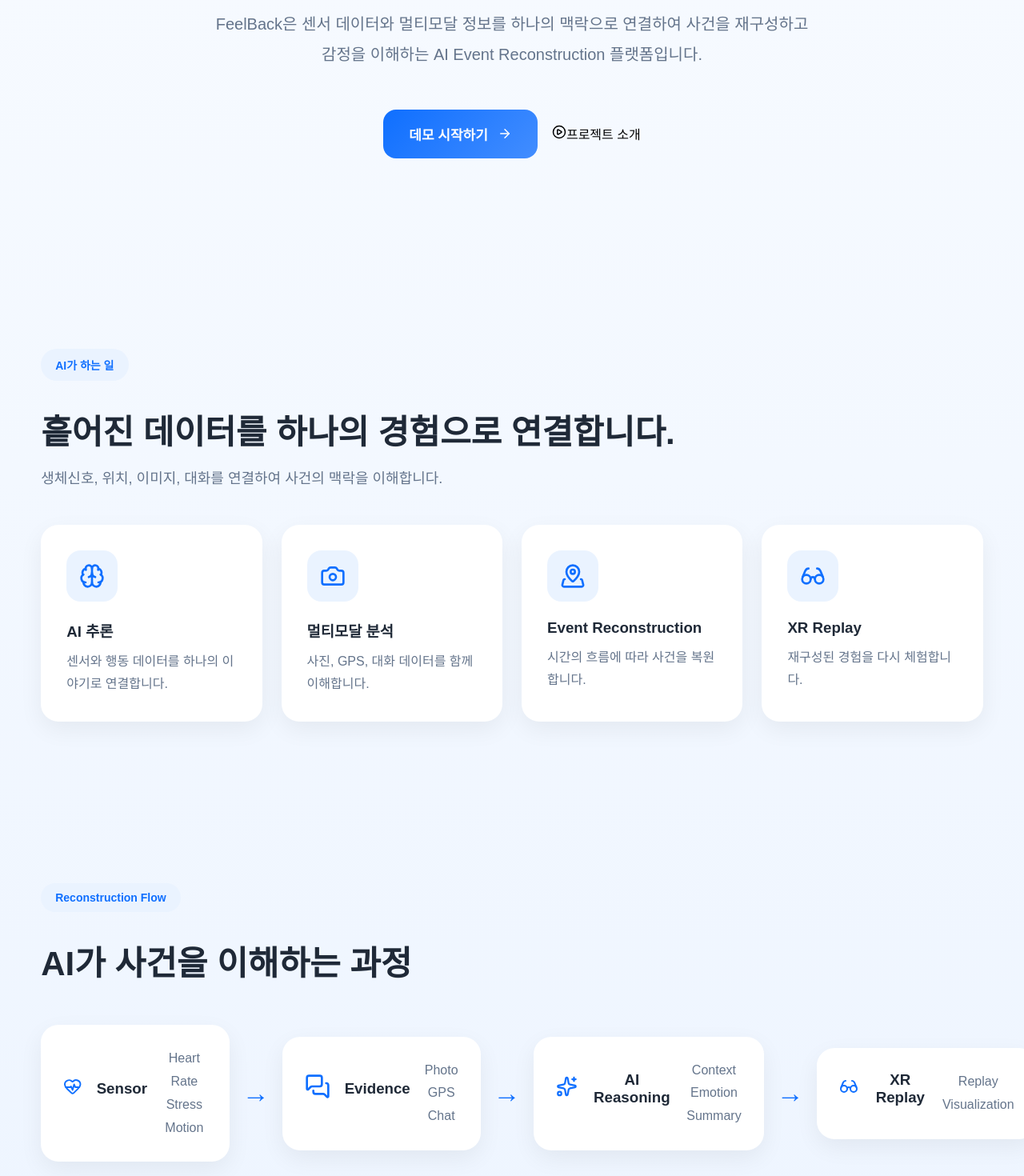
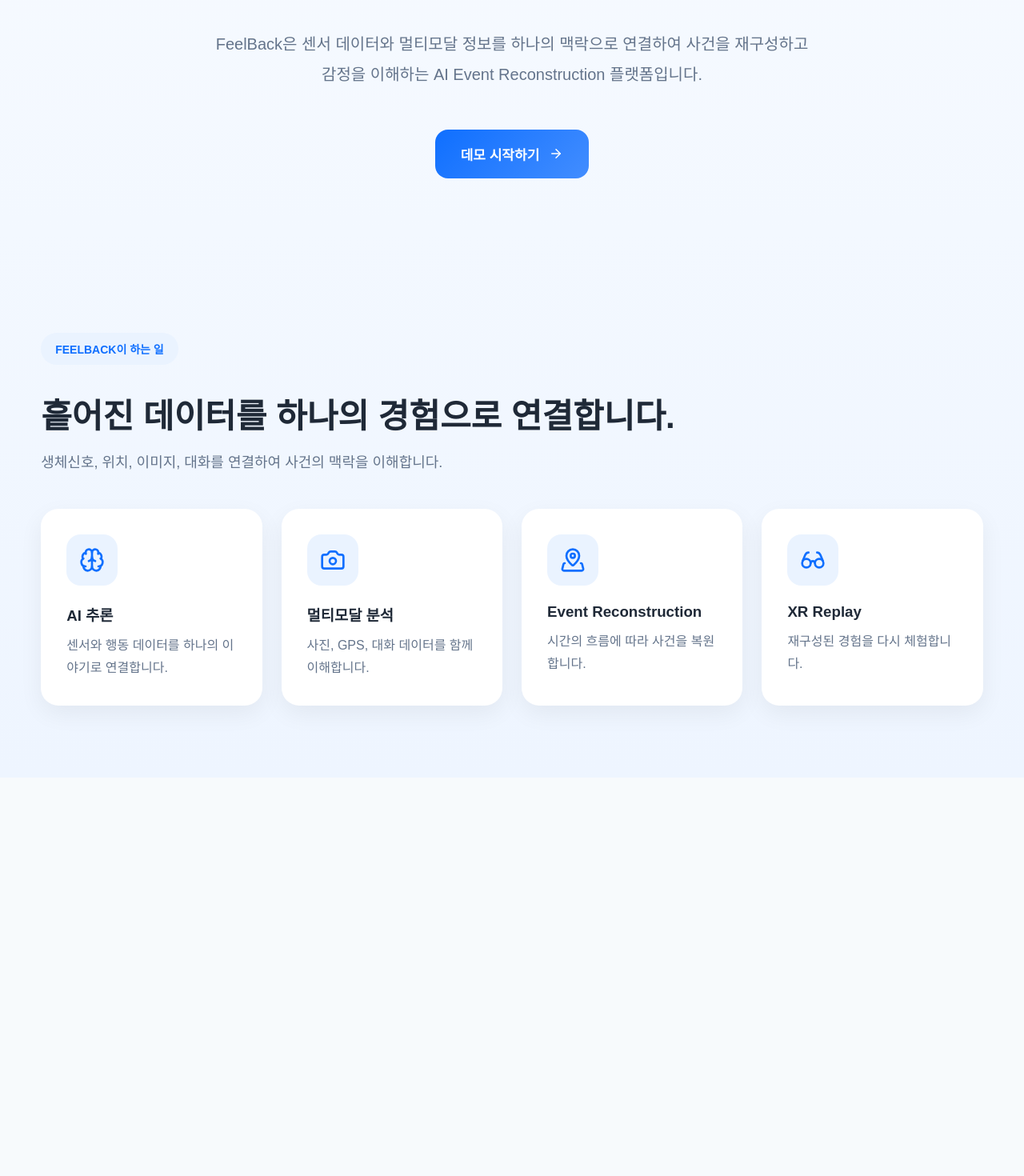
Before and after one commit to rlakdus/yology, a React (Vite) app in the folder frontend/: page / in a window 1280 px wide. Shown: the part 400-1870 px from the top of the page at 80% size. After the commit the page ends 1372 px from the top, so only its background shows below. Built offline with nearby package versions, Linux system fonts and the light colour scheme.

Commit message:
feat: finalize home landing page UI

```diff
--- a/frontend/src/pages/Home.tsx
+++ b/frontend/src/pages/Home.tsx
@@ -7,9 +7,6 @@ import {
   Camera,
   MapPinned,
   Glasses,
-  HeartPulse,
-  MessagesSquare,
-  Sparkles
 } from "lucide-react";
 
 import "../styles/home.css";
@@ -21,27 +18,27 @@ const Home = () => {
   const features = [
 
     {
-      icon:<Brain size={32}/>,
-      title:"AI 추론",
-      description:"센서와 행동 데이터를 하나의 이야기로 연결합니다."
+      icon: <Brain size={32} />,
+      title: "AI 추론",
+      description: "센서와 행동 데이터를 하나의 이야기로 연결합니다."
     },
 
     {
-      icon:<Camera size={32}/>,
-      title:"멀티모달 분석",
-      description:"사진, GPS, 대화 데이터를 함께 이해합니다."
+      icon: <Camera size={32} />,
+      title: "멀티모달 분석",
+      description: "사진, GPS, 대화 데이터를 함께 이해합니다."
     },
 
     {
-      icon:<MapPinned size={32}/>,
-      title:"Event Reconstruction",
-      description:"시간의 흐름에 따라 사건을 복원합니다."
+      icon: <MapPinned size={32} />,
+      title: "Event Reconstruction",
+      description: "시간의 흐름에 따라 사건을 복원합니다."
     },
 
     {
-      icon:<Glasses size={32}/>,
-      title:"XR Replay",
-      description:"재구성된 경험을 다시 체험합니다."
+      icon: <Glasses size={32} />,
+      title: "XR Replay",
+      description: "재구성된 경험을 다시 체험합니다."
     }
 
   ];
@@ -90,19 +87,8 @@ const Home = () => {
             className="primary-btn"
             onClick={() => navigate("/persona")}
           >
-
-            데모 시작하기
-
+            <span>데모 시작하기</span>
             <ArrowRight size={18} />
-
-          </button>
-
-          <button className="secondary-btn">
-
-            <PlayCircle size={18} />
-
-            프로젝트 소개
-
           </button>
 
         </div>
@@ -115,7 +101,7 @@ const Home = () => {
 
         <div className="section-title">
 
-          AI가 하는 일
+          FEELBACK이 하는 일
 
         </div>
 
@@ -137,7 +123,7 @@ const Home = () => {
 
           {
 
-            features.map((item)=>(
+            features.map((item) => (
 
               <div className="feature-card" key={item.title}>
 
@@ -169,130 +155,6 @@ const Home = () => {
 
       </section>
 
-      {/* Flow */}
-
-      <section className="flow">
-
-        <div className="section-title">
-
-          Reconstruction Flow
-
-        </div>
-
-        <h2>
-
-          AI가 사건을 이해하는 과정
-
-        </h2>
-
-        <div className="flow-grid">
-
-          <div className="flow-card">
-
-            <HeartPulse size={32}/>
-
-            <h3>Sensor</h3>
-
-            <span>
-
-              Heart Rate
-
-              <br/>
-
-              Stress
-
-              <br/>
-
-              Motion
-
-            </span>
-
-          </div>
-
-          <div className="flow-arrow">
-
-            →
-
-          </div>
-
-          <div className="flow-card">
-
-            <MessagesSquare size={32}/>
-
-            <h3>Evidence</h3>
-
-            <span>
-
-              Photo
-
-              <br/>
-
-              GPS
-
-              <br/>
-
-              Chat
-
-            </span>
-
-          </div>
-
-          <div className="flow-arrow">
-
-            →
-
-          </div>
-
-          <div className="flow-card">
-
-            <Sparkles size={32}/>
-
-            <h3>AI Reasoning</h3>
-
-            <span>
-
-              Context
-
-              <br/>
-
-              Emotion
-
-              <br/>
-
-              Summary
-
-            </span>
-
-          </div>
-
-          <div className="flow-arrow">
-
-            →
-
-          </div>
-
-          <div className="flow-card">
-
-            <Glasses size={32}/>
-
-            <h3>XR Replay</h3>
-
-            <span>
-
-              Replay
-
-              <br/>
-
-              Visualization
-
-            </span>
-
-          </div>
-
-        </div>
-
-      </section>
-
     </div>
 
   );
--- a/frontend/src/styles/home.css
+++ b/frontend/src/styles/home.css
@@ -24,7 +24,7 @@
 
   text-align: center;
 
-  padding: 80px 0 120px;
+  padding: 80px 0 70px;
 }
 
 .hero-chip{
@@ -118,7 +118,7 @@
 
   margin:0 auto;
 
-  padding:40px 0 100px;
+  padding:20px 0 90px;
 
 }
 
@@ -340,23 +340,48 @@ font-size:17px;
 
 }
 
+/* ===========================
+   BUTTONS
+=========================== */
+
 .hero-buttons{
 
-flex-direction:column;
+    margin-top:52px;
 
-width:100%;
+    display:flex;
+
+    flex-direction:column;
+
+    align-items:center;
+
+    gap:18px;
 
 }
 
-.primary-btn,
+.primary-btn{
 
-.secondary-btn{
+height:64px;
 
-width:100%;
+padding:0 42px;
 
-justify-content:center;
+font-size:18px;
+
+font-weight:800;
+
+border-radius:18px;
 
 }
+
+.primary-btn:hover{
+
+    transform:translateY(-4px) scale(1.02);
+
+    background:#005BEA;
+
+    box-shadow:0 16px 36px rgba(15,111,255,.30);
+
+}
+
 
 .feature-grid{
 
```
